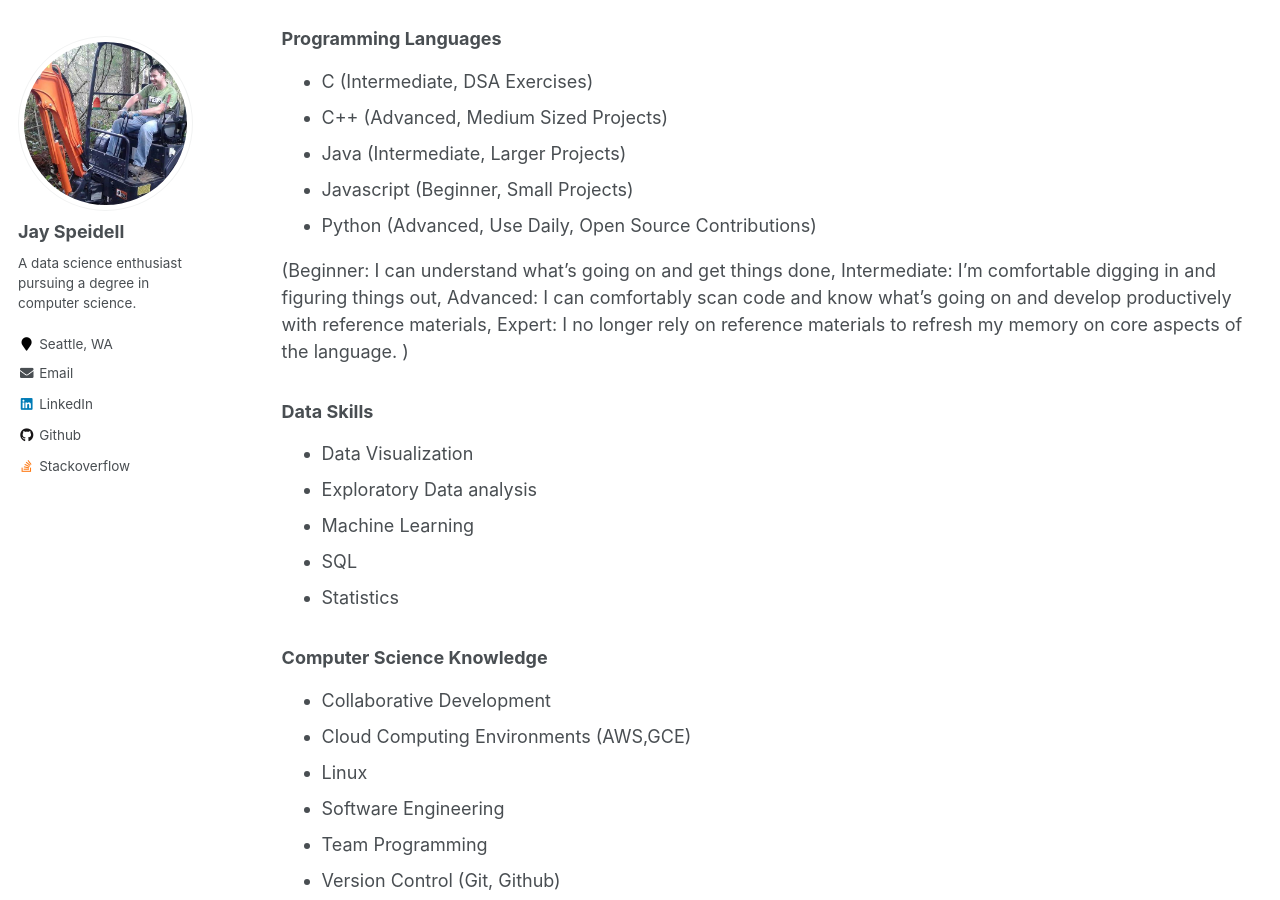
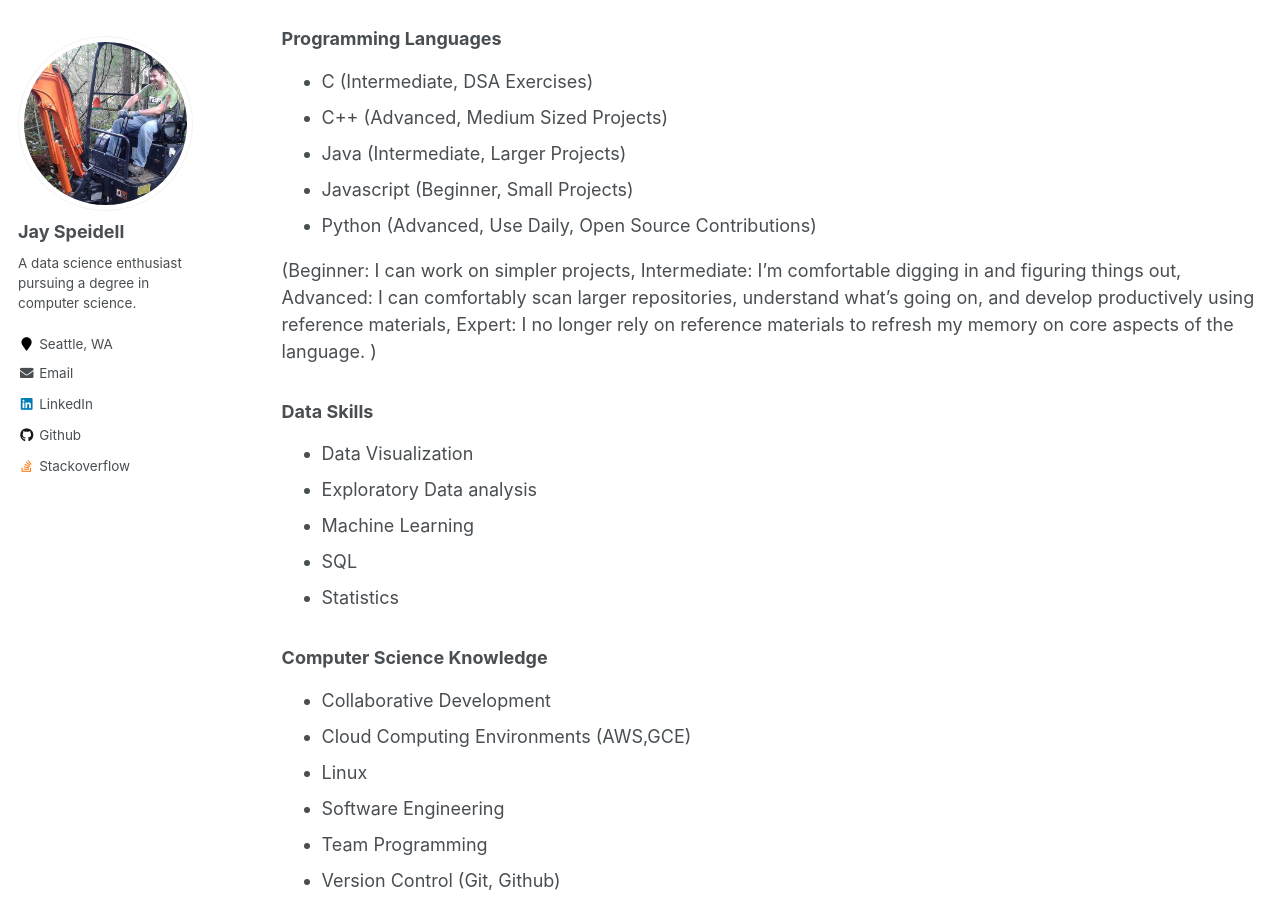
Before and after one commit to jayspeidell/jayspeidell.github.io, a Jekyll site: the page built from _pages/cv.md, in a window 1280 px wide and 900 px high, scrolled down 561 px. Built offline with Jekyll 4.4.1, drawn with Linux system fonts in a browser that asks for light colours.

Commit message:
re-added resume with updates v2

```diff
--- a/_pages/cv.md
+++ b/_pages/cv.md
@@ -43,7 +43,7 @@ Made with LaTeX.
 * Javascript (Beginner, Small Projects)
 * Python (Advanced, Use Daily, Open Source Contributions)
 
-(Beginner: I can understand what's going on and get things done, Intermediate: I'm comfortable digging in and figuring things out, Advanced: I can comfortably scan code and know what's going on and develop productively with reference materials, Expert: I no longer rely on reference materials to refresh my memory on core aspects of the language. )
+(Beginner: I can work on simpler projects, Intermediate: I'm comfortable digging in and figuring things out, Advanced: I can comfortably scan larger repositories, understand what's going on, and develop productively using reference materials, Expert: I no longer rely on reference materials to refresh my memory on core aspects of the language. )
 
 ### Data Skills
 * Data Visualization
```
